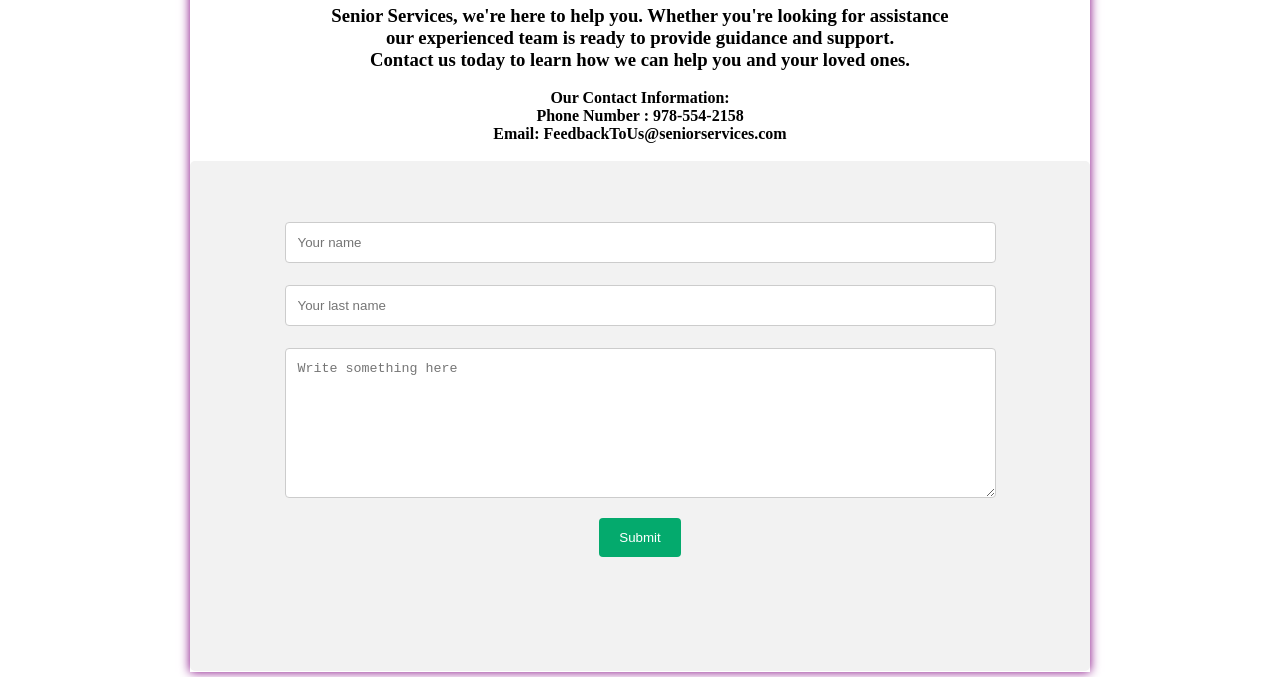
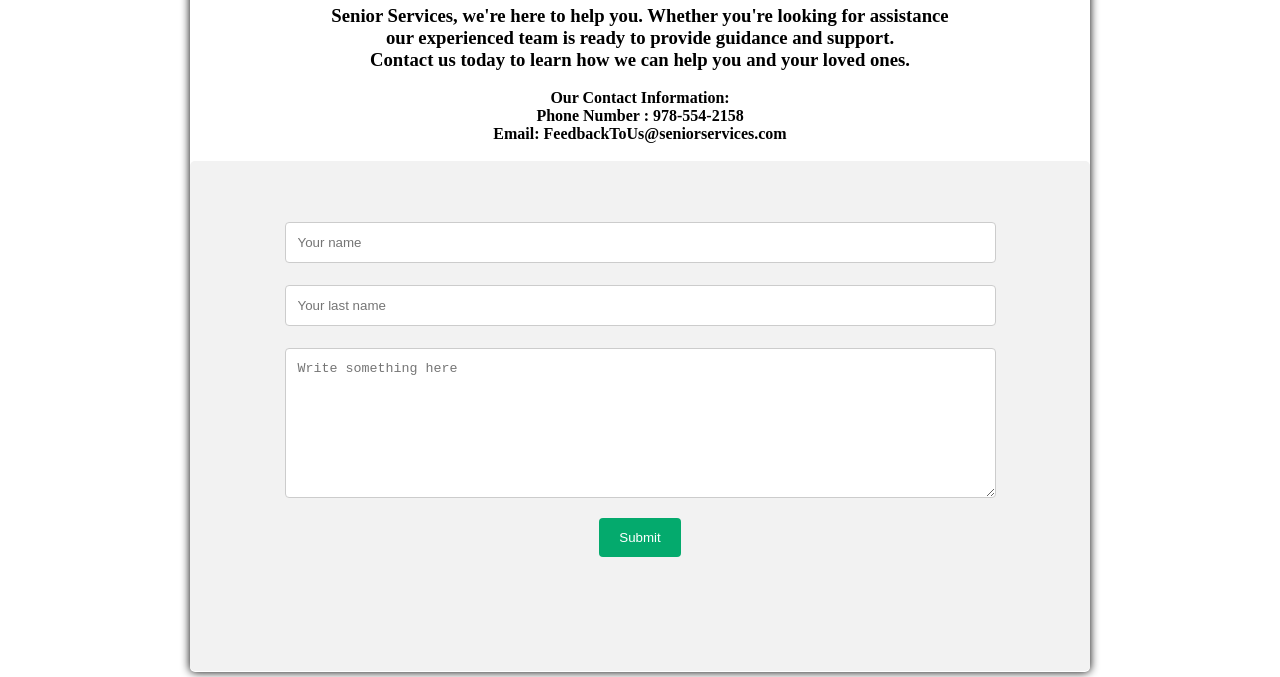
Before and after one commit to PisethSun/school-project, a plain HTML site: page ContactUs.html in a window 1280 px wide. Shown: the part 180-857 px from the top of the page. Drawn offline with Linux system fonts and the light colour scheme; files whose address does not match are found by name.

Commit message:
1 file modified

```diff
--- a/styles.css
+++ b/styles.css
@@ -211,11 +211,12 @@ body {
 }
 
 #FormDivContact {
+  border-radius: 5px;
   margin-top: 320px;
   width: 900px;
   height: 760px;
   background-color: white;
-  box-shadow: 0 0 10px 0 purple;
+  box-shadow: 0 0 10px 0 black;
   top: 19%;
   left: 50%;
   transform: translate(-50%, -50%);
```
